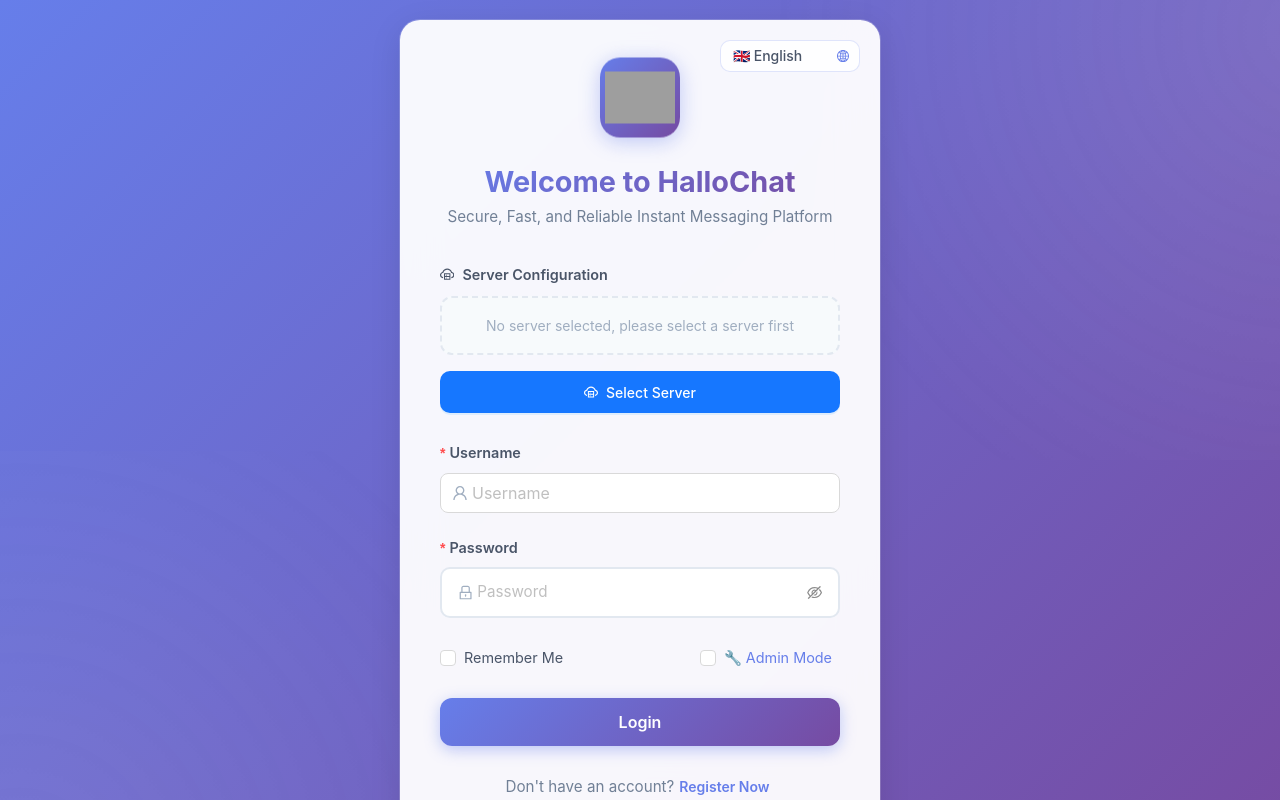
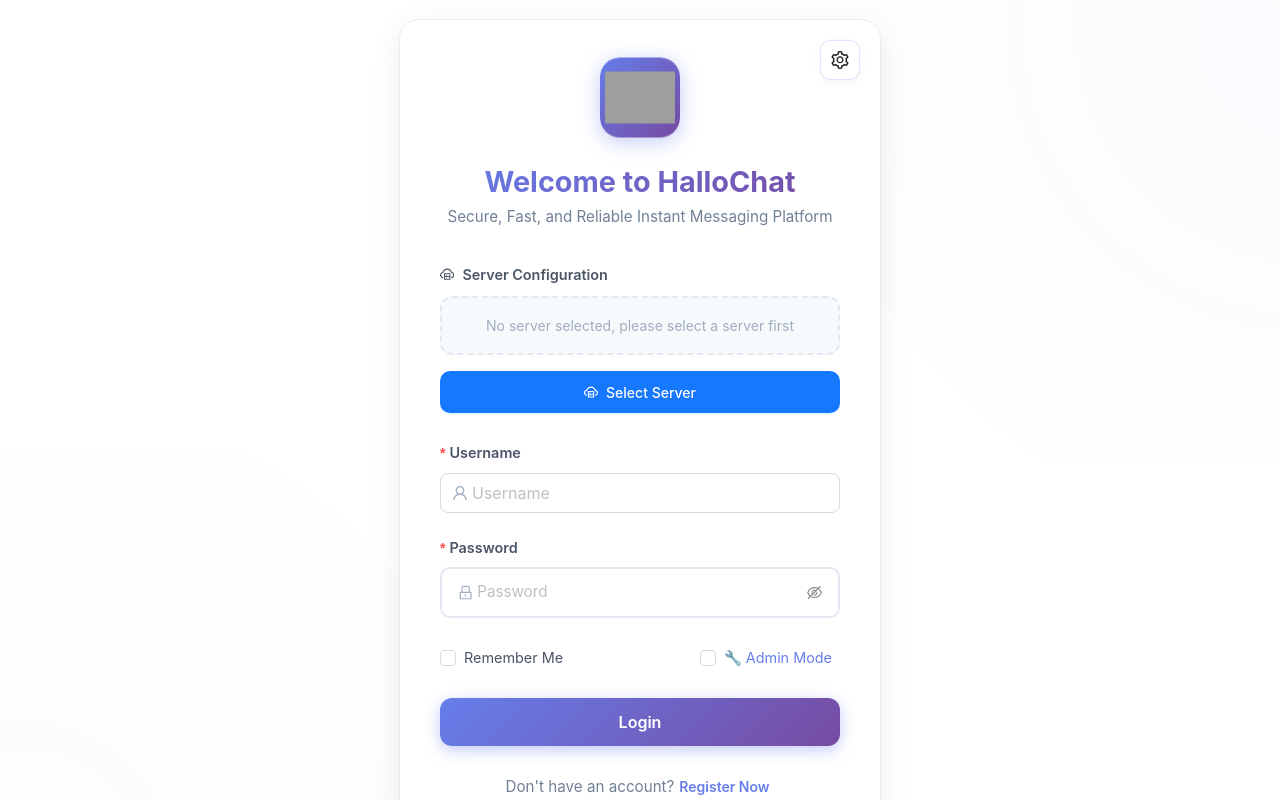
Before and after one commit to Ink-dark/HalloChat, a React (Create React App) app in the folder client/: page / in a window 1280 px wide. Built offline with nearby package versions, Linux system fonts and the light colour scheme; grey boxes are pictures that could not be loaded.

Commit message:
增加登录页面背景更换功能

```diff
--- a/client/src/components/Login.css
+++ b/client/src/components/Login.css
@@ -1,13 +1,14 @@
-/* 登录页面外层容器 - 全屏渐变背景 */
+/* 登录页面外层容器 - 全屏背景 */
 .login-wrapper {
   min-height: 100vh;
   display: flex;
   align-items: center;
   justify-content: center;
-  background: linear-gradient(135deg, #667eea 0%, #764ba2 100%);
+  background: #ffffff;
   padding: 20px;
   position: relative;
   overflow: hidden;
+  transition: background 0.5s ease;
 }
 
 /* 背景动画装饰 */
@@ -18,7 +19,7 @@
   right: -50%;
   width: 100%;
   height: 100%;
-  background: radial-gradient(circle, rgba(255,255,255,0.1) 0%, transparent 70%);
+  background: radial-gradient(circle, rgba(102, 126, 234, 0.03) 0%, transparent 70%);
   animation: float 20s ease-in-out infinite;
 }
 
@@ -29,7 +30,7 @@
   left: -50%;
   width: 100%;
   height: 100%;
-  background: radial-gradient(circle, rgba(255,255,255,0.08) 0%, transparent 70%);
+  background: radial-gradient(circle, rgba(102, 126, 234, 0.02) 0%, transparent 70%);
   animation: float 25s ease-in-out infinite reverse;
 }
 
@@ -48,10 +49,10 @@
   width: 100%;
   padding: 2.5rem;
   border-radius: 20px;
-  background: rgba(255, 255, 255, 0.95);
+  background: rgba(255, 255, 255, 0.98);
   backdrop-filter: blur(20px);
-  box-shadow: 0 8px 32px rgba(0, 0, 0, 0.1),
-              0 0 0 1px rgba(255, 255, 255, 0.2);
+  box-shadow: 0 8px 32px rgba(0, 0, 0, 0.08),
+              0 0 0 1px rgba(230, 230, 230, 0.5);
   position: relative;
   z-index: 1;
   animation: slideIn 0.5s ease-out;
--- a/client/src/components/Login.js
+++ b/client/src/components/Login.js
@@ -6,8 +6,8 @@
 import encryptedChatService from '../services/encryptedChatService';
 import ServerSelectionWindow from './ServerSelectionWindow';
 import './Login.css';
-import { Form, Input, Button, Checkbox, Alert, message, Select } from 'antd';
-import { UserOutlined, LockOutlined, MailOutlined, CloudServerOutlined, CheckCircleOutlined, GlobalOutlined } from '@ant-design/icons';
+import { Form, Input, Button, Checkbox, Alert, message, Select, Popover, Divider } from 'antd';
+import { UserOutlined, LockOutlined, MailOutlined, CloudServerOutlined, CheckCircleOutlined, SettingOutlined } from '@ant-design/icons';
 
 const { Option } = Select;
 
@@ -39,6 +39,23 @@
   // 管理员模式状态
   const [adminMode, setAdminMode] = useState(false);
 
+  // 背景颜色设置
+  const [bgColor, setBgColor] = useState(localStorage.getItem('halloChat_login_bg') || '#ffffff');
+
+  // 预设颜色
+  const presetColors = [
+    { color: '#ffffff', label: '白色' },
+    { color: '#f0f4ff', label: '浅蓝色' },
+    { color: '#fff0f6', label: '浅粉色' },
+    { color: '#f6ffed', label: '浅绿色' },
+    { color: '#fffbe6', label: '浅黄色' },
+    { color: '#f5f5f5', label: '浅灰色' },
+    { color: 'linear-gradient(135deg, #667eea 0%, #764ba2 100%)', label: '紫色渐变' },
+    { color: 'linear-gradient(135deg, #f093fb 0%, #f5576c 100%)', label: '粉色渐变' },
+    { color: 'linear-gradient(135deg, #4facfe 0%, #00f2fe 100%)', label: '蓝色渐变' },
+    { color: 'linear-gradient(135deg, #43e97b 0%, #38f9d7 100%)', label: '绿色渐变' },
+  ];
+
   useEffect(() => {
     // 从localStorage加载上次使用的服务器信息
     const loadLastUsedServer = () => {
@@ -62,6 +79,21 @@
 
     loadLastUsedServer();
   }, [selectedServer]);
+
+  // 应用背景颜色
+  useEffect(() => {
+    const wrapper = document.querySelector('.login-wrapper');
+    if (wrapper) {
+      wrapper.style.background = bgColor;
+    }
+  }, [bgColor]);
+
+  // 切换背景颜色
+  const handleBgColorChange = (color) => {
+    setBgColor(color);
+    localStorage.setItem('halloChat_login_bg', color);
+    message.success(t('login.bgColorChanged'));
+  };
 
   const handleLogin = async (values) => {
     setIsLoading(true);
@@ -206,21 +238,89 @@
   return (
     <div className="login-wrapper">
       <div className="login-container">
-        {/* 语言切换按钮 */}
+        {/* 设置按钮 */}
         <div className="language-selector">
+          <Popover
+            content={
+              <div style={{ width: '320px' }}>
+                {/* 语言设置 */}
+                <div style={{ marginBottom: '16px' }}>
+                  <div style={{ marginBottom: '12px', fontWeight: 600, color: '#4a5568', fontSize: '0.95rem' }}>
+                    🌐 {t('login.languageSetting')}
+                  </div>
                   <Select
                     value={i18n.language}
                     onChange={handleLanguageChange}
-            suffixIcon={<GlobalOutlined />}
-            bordered={false}
-            dropdownMatchSelectWidth={false}
-            className="language-select"
+                    style={{ width: '100%' }}
+                    size="large"
                   >
                     <Option value="zh-CN">🇨🇳 简体中文</Option>
                     <Option value="zh-TW">🇭🇰 繁體中文</Option>
                     <Option value="en-US">🇬🇧 English</Option>
                     <Option value="ru-RU">🇷🇺 Русский</Option>
                   </Select>
+                </div>
+
+                <Divider style={{ margin: '16px 0' }} />
+
+                {/* 背景颜色设置 */}
+                <div>
+                  <div style={{ marginBottom: '12px', fontWeight: 600, color: '#4a5568', fontSize: '0.95rem' }}>
+                    🎨 {t('login.selectBgColor')}
+                  </div>
+                  <div style={{ display: 'grid', gridTemplateColumns: 'repeat(2, 1fr)', gap: '10px' }}>
+                    {presetColors.map((preset, index) => (
+                      <div
+                        key={index}
+                        onClick={() => handleBgColorChange(preset.color)}
+                        style={{
+                          height: '60px',
+                          borderRadius: '8px',
+                          background: preset.color,
+                          cursor: 'pointer',
+                          border: bgColor === preset.color ? '3px solid #667eea' : '2px solid #e2e8f0',
+                          display: 'flex',
+                          alignItems: 'flex-end',
+                          justifyContent: 'center',
+                          padding: '8px',
+                          transition: 'all 0.3s ease',
+                          boxShadow: bgColor === preset.color ? '0 4px 12px rgba(102, 126, 234, 0.3)' : 'none'
+                        }}
+                      >
+                        <span style={{
+                          fontSize: '0.75rem',
+                          fontWeight: 600,
+                          color: preset.color.includes('gradient') ? '#fff' : '#4a5568',
+                          textShadow: preset.color.includes('gradient') ? '0 1px 3px rgba(0,0,0,0.3)' : 'none'
+                        }}>
+                          {preset.label}
+                        </span>
+                      </div>
+                    ))}
+                  </div>
+                </div>
+              </div>
+            }
+            trigger="click"
+            placement="bottomRight"
+          >
+            <Button
+              icon={<SettingOutlined />}
+              style={{
+                borderRadius: '10px',
+                border: '1px solid rgba(102, 126, 234, 0.2)',
+                background: 'rgba(255, 255, 255, 0.9)',
+                display: 'flex',
+                alignItems: 'center',
+                justifyContent: 'center',
+                height: '40px',
+                width: '40px',
+                fontSize: '18px',
+                boxShadow: '0 2px 8px rgba(0, 0, 0, 0.05)',
+                transition: 'all 0.3s ease'
+              }}
+            />
+          </Popover>
         </div>
 
         {/* Logo 和标题区域 */}
--- a/client/src/i18n/locales/en-US.json
+++ b/client/src/i18n/locales/en-US.json
@@ -30,7 +30,10 @@
     "errorTitle": "Error",
     "adminMode": "Admin Mode",
     "adminModeSuccess": "Admin mode login successful",
-    "adminCodeError": "Admin code is incorrect"
+    "adminCodeError": "Admin code is incorrect",
+    "selectBgColor": "Select Background Color",
+    "bgColorChanged": "Background color changed",
+    "languageSetting": "Language Setting"
   },
   "settings": {
     "title": "Settings",
--- a/client/src/i18n/locales/ru-RU.json
+++ b/client/src/i18n/locales/ru-RU.json
@@ -30,7 +30,10 @@
     "errorTitle": "Ошибка",
     "adminMode": "Режим администратора",
     "adminModeSuccess": "Вход в режиме администратора выполнен успешно",
-    "adminCodeError": "Неверный код администратора"
+    "adminCodeError": "Неверный код администратора",
+    "selectBgColor": "Выберите цвет фона",
+    "bgColorChanged": "Цвет фона изменен",
+    "languageSetting": "Настройка языка"
   },
   "settings": {
     "title": "Настройки",
--- a/client/src/i18n/locales/zh-CN.json
+++ b/client/src/i18n/locales/zh-CN.json
@@ -30,7 +30,10 @@
     "errorTitle": "错误提示",
     "adminMode": "管理员模式",
     "adminModeSuccess": "管理员模式登录成功",
-    "adminCodeError": "管理员代码错误"
+    "adminCodeError": "管理员代码错误",
+    "selectBgColor": "选择背景颜色",
+    "bgColorChanged": "背景颜色已更改",
+    "languageSetting": "语言设置"
   },
   "settings": {
     "title": "设置",
--- a/client/src/i18n/locales/zh-TW.json
+++ b/client/src/i18n/locales/zh-TW.json
@@ -30,7 +30,10 @@
     "errorTitle": "錯誤提示",
     "adminMode": "管理員模式",
     "adminModeSuccess": "管理員模式登錄成功",
-    "adminCodeError": "管理員代碼錯誤"
+    "adminCodeError": "管理員代碼錯誤",
+    "selectBgColor": "選擇背景顏色",
+    "bgColorChanged": "背景顏色已更改",
+    "languageSetting": "語言設置"
   },
   "settings": {
     "title": "設置",
```
Lines whose indentation alone changed are shown as unchanged.
